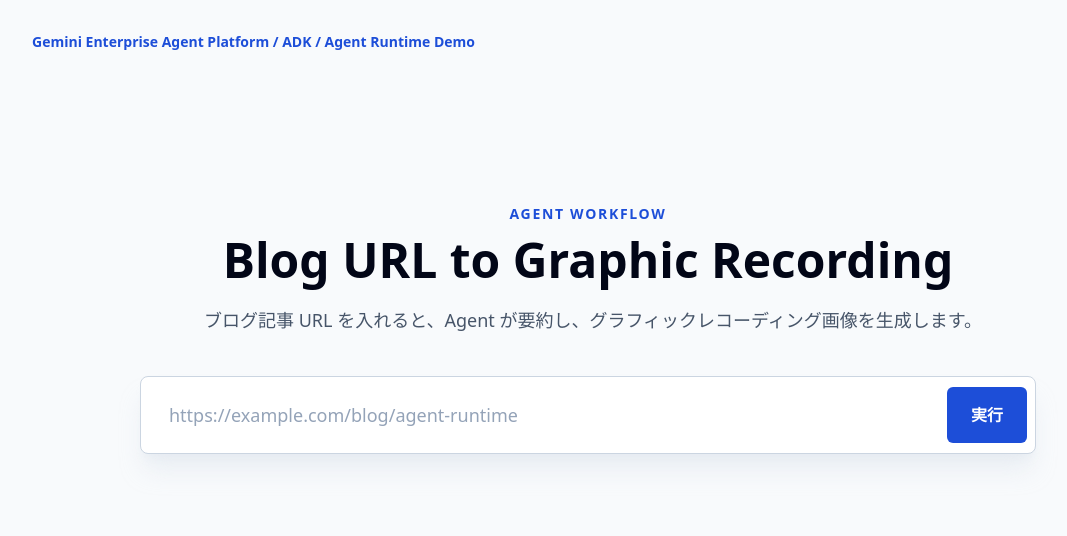
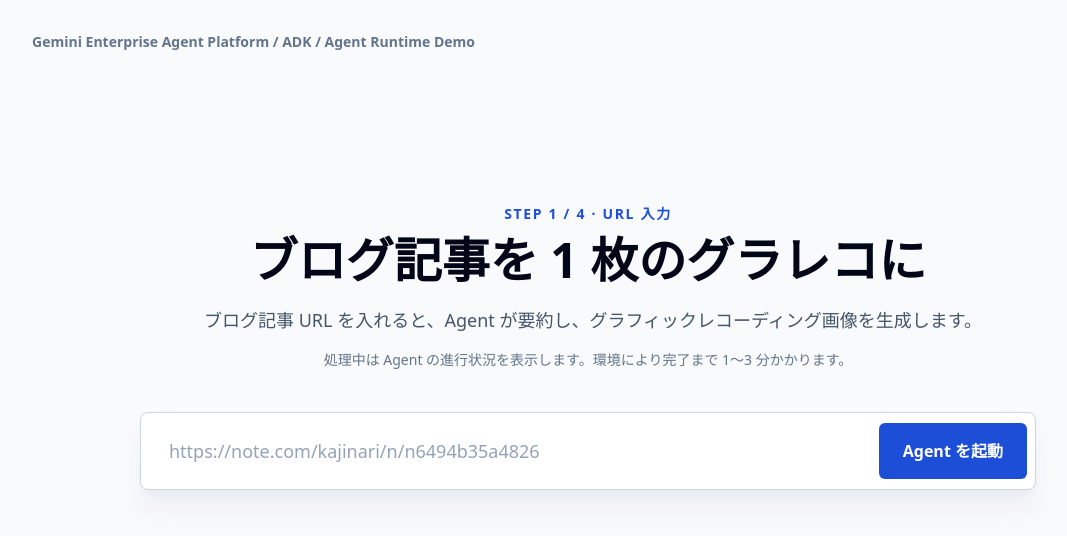
Before and after one commit to k-adachi-01/bedrock-agentcore-graphic-recording-workshop, a FastAPI app: page / in a window 1280 px wide. Shown: the top 536 px of the page, without its empty margins (52-1119 px from the left). Run offline with FastAPI, Linux system fonts and the light colour scheme; some libraries are stand-ins or nearby versions.

Commit message:
Improve workshop landing copy

```diff
--- a/web/templates/index.html
+++ b/web/templates/index.html
@@ -12,7 +12,7 @@
     <main class="mx-auto flex min-h-screen w-full max-w-6xl flex-col px-5 py-6">
       <header class="flex flex-col gap-3 py-2 sm:flex-row sm:items-center sm:justify-between">
         <div>
-          <p class="text-sm font-semibold text-blue-700">Gemini Enterprise Agent Platform / ADK / Agent Runtime Demo</p>
+          <p class="text-sm font-semibold text-slate-500">Gemini Enterprise Agent Platform / ADK / Agent Runtime Demo</p>
         </div>
         {% if auth_enabled %}
           <form method="post" action="/logout">
@@ -25,10 +25,13 @@
 
       <section id="control-panel" class="control-panel mx-auto flex w-full max-w-4xl flex-1 flex-col justify-start pt-[18vh]">
         <div id="hero-copy" class="hero-copy text-center">
-          <p class="text-sm font-bold uppercase tracking-[0.12em] text-blue-700">Agent workflow</p>
-          <h1 class="mt-3 text-4xl font-bold tracking-normal text-slate-950 sm:text-5xl">Blog URL to Graphic Recording</h1>
+          <p class="text-sm font-bold uppercase tracking-[0.12em] text-blue-700">Step 1 / 4 · URL 入力</p>
+          <h1 class="mt-3 text-4xl font-bold tracking-normal text-slate-950 sm:text-5xl">ブログ記事を 1 枚のグラレコに</h1>
           <p class="mx-auto mt-5 max-w-3xl text-lg leading-8 text-slate-600 lg:whitespace-nowrap">
             ブログ記事 URL を入れると、Agent が要約し、グラフィックレコーディング画像を生成します。
+          </p>
+          <p class="mx-auto mt-3 max-w-2xl text-sm font-medium leading-6 text-slate-500">
+            処理中は Agent の進行状況を表示します。環境により完了まで 1〜3 分かかります。
           </p>
         </div>
 
@@ -49,14 +52,14 @@
               name="url"
               type="url"
               required
-              placeholder="https://example.com/blog/agent-runtime"
+              placeholder="https://note.com/kajinari/n/n6494b35a4826"
               class="min-w-0 flex-1 rounded-md border-0 bg-transparent px-5 py-4 text-lg text-slate-950 outline-none placeholder:text-slate-400"
             />
             <button
               type="submit"
               class="inline-flex shrink-0 items-center justify-center rounded-md bg-blue-700 px-6 py-4 text-base font-semibold text-white transition hover:bg-blue-800 disabled:cursor-not-allowed disabled:opacity-60 max-sm:w-full"
             >
-              実行
+              Agent を起動
             </button>
           </div>
           <div id="summary-loading" class="htmx-indicator mt-3 text-sm font-medium text-blue-700">Agent が記事を処理しています...</div>
```
Also changed, not shown: tests/test_phase1_flow.py (+1 -1 lines).
